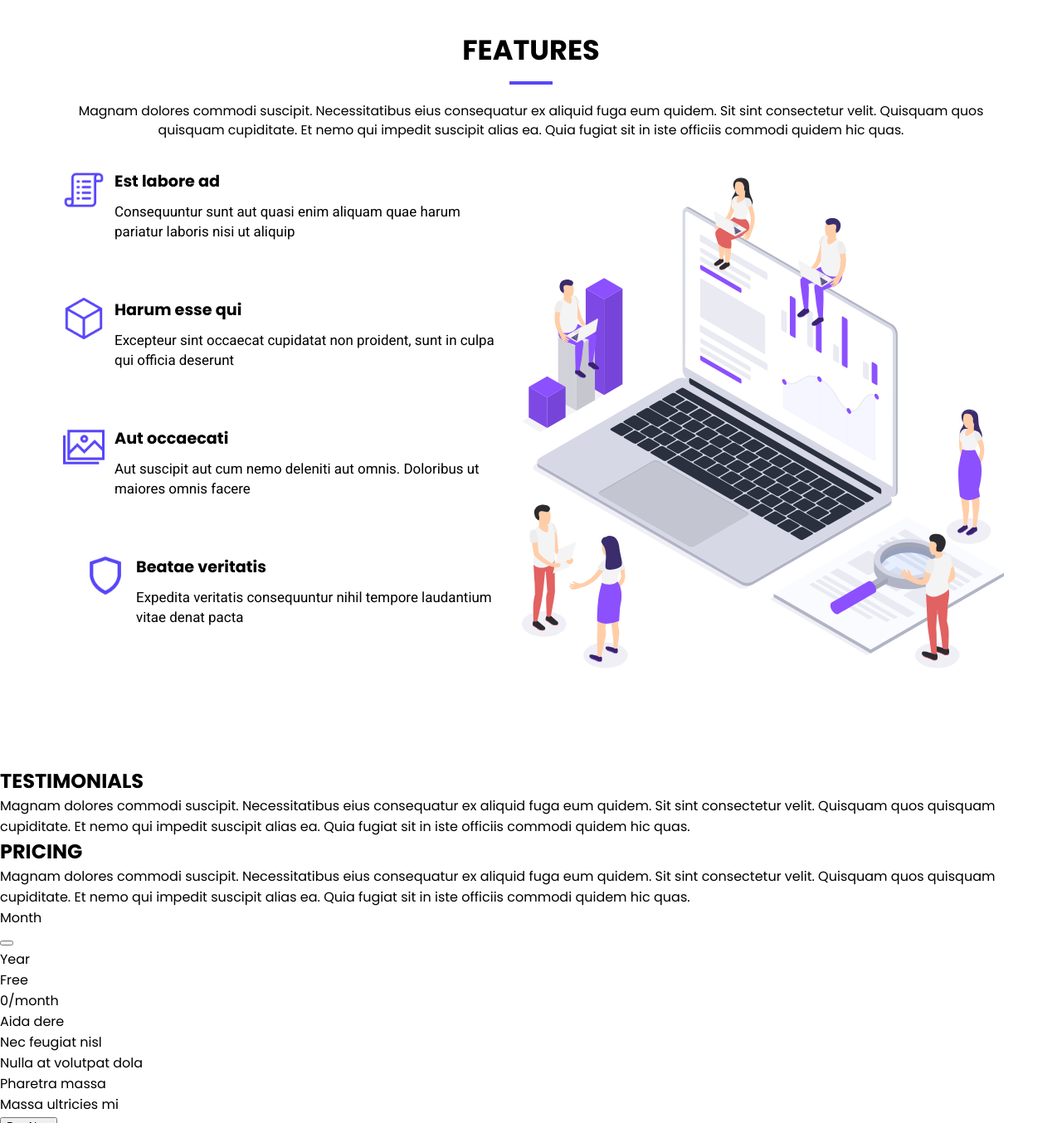
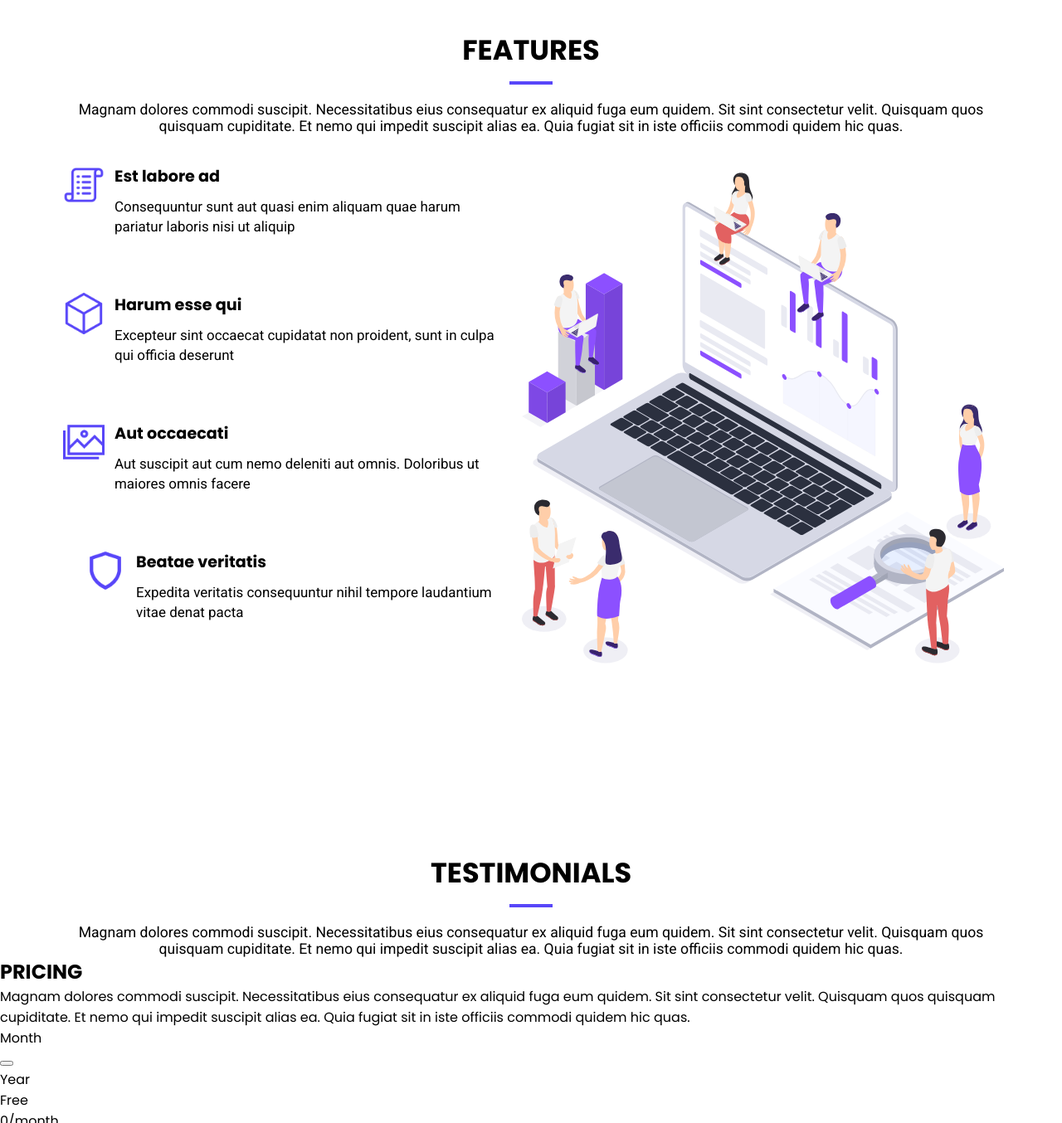
Before and after one commit to Michnowicz/projetFinalDOM-Aleksander_Michnowicz, a plain HTML site: page index.html in a window 1280 px wide. Shown: the part 3540-4894 px from the top of the page at 83% size. Drawn offline with Linux system fonts and the light colour scheme.

Commit message:
estimonials layout

```diff
--- a/index.html
+++ b/index.html
@@ -178,8 +178,9 @@
         </section>
 
         <section class="testimonials">
-            <div>
-                <h2>TESTIMONIALS</h2>
+            <div class="testimonialsTitle">
+                <h2 class="title">TESTIMONIALS</h2>
+                <div class="underline"></div>
                 <p>Magnam dolores commodi suscipit. Necessitatibus eius consequatur ex aliquid fuga eum quidem. Sit sint consectetur velit. Quisquam quos quisquam cupiditate. Et nemo qui impedit suscipit alias ea. Quia fugiat sit in iste officiis commodi quidem hic quas.</p>
             </div>
         </section>
--- a/public/src/sass/modules/_features.sass
+++ b/public/src/sass/modules/_features.sass
@@ -6,9 +6,10 @@
         flex-direction: column
         align-items: center
         p
+            font-family: $roboto
             margin-top: 20px
             text-align: center
-            font-size: 0.98rem
+            font-size: 1.1rem
 
 
 
--- a/public/src/sass/modules/_style.sass
+++ b/public/src/sass/modules/_style.sass
@@ -5,3 +5,4 @@
 @import ./_numbers
 @import ./_services
 @import ./_features
+@import ./_testimonials
--- /dev/null
+++ b/public/src/sass/modules/_testimonials.sass
@@ -0,0 +1,12 @@
+
+.testimonials
+    padding: 110px 80px 0 80px
+    .testimonialsTitle
+        display: flex
+        flex-direction: column
+        align-items: center
+        p
+            font-family: $roboto
+            margin-top: 20px
+            text-align: center
+            font-size: 1.1rem
```
Also changed, not shown: public/css/style.css, 1 other file.
